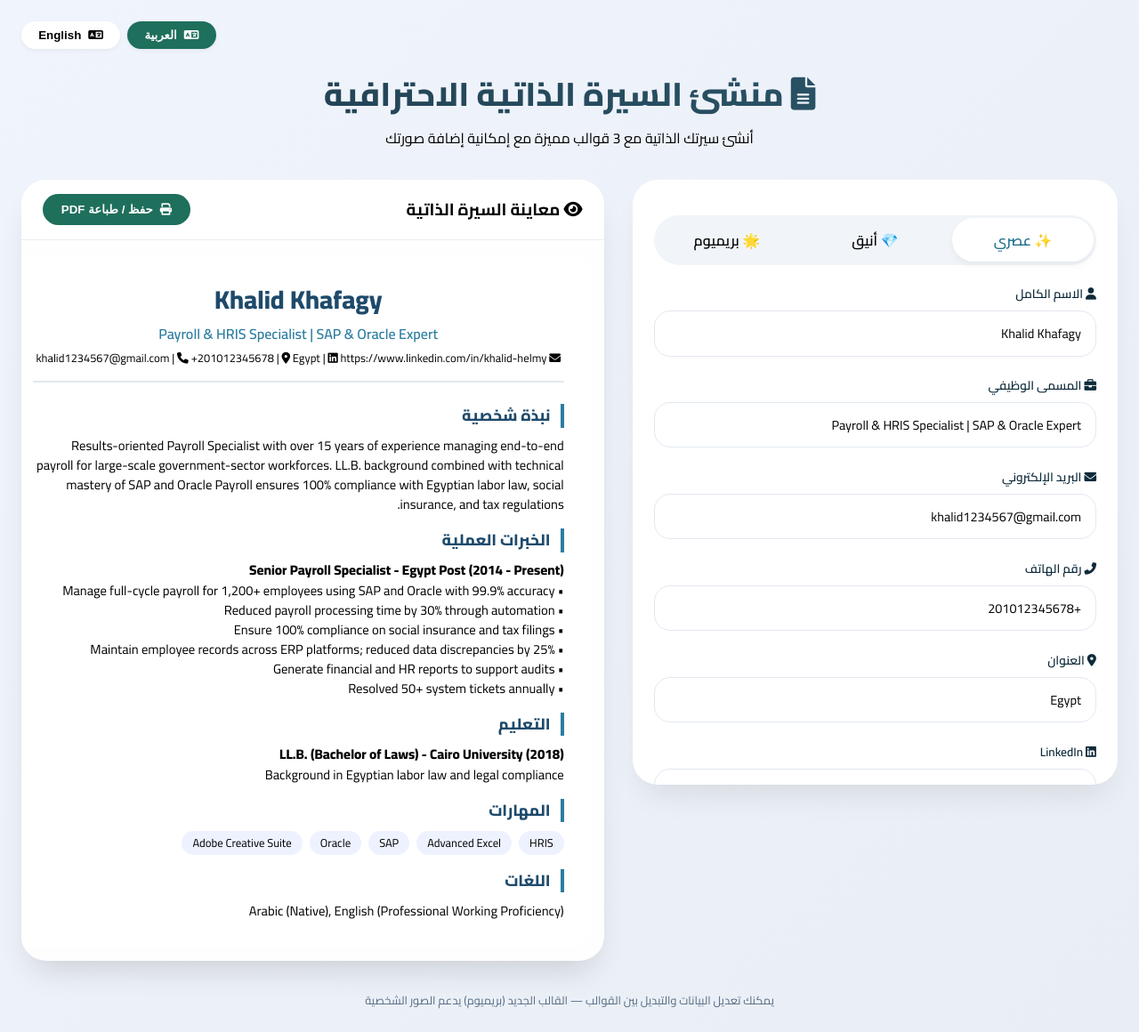
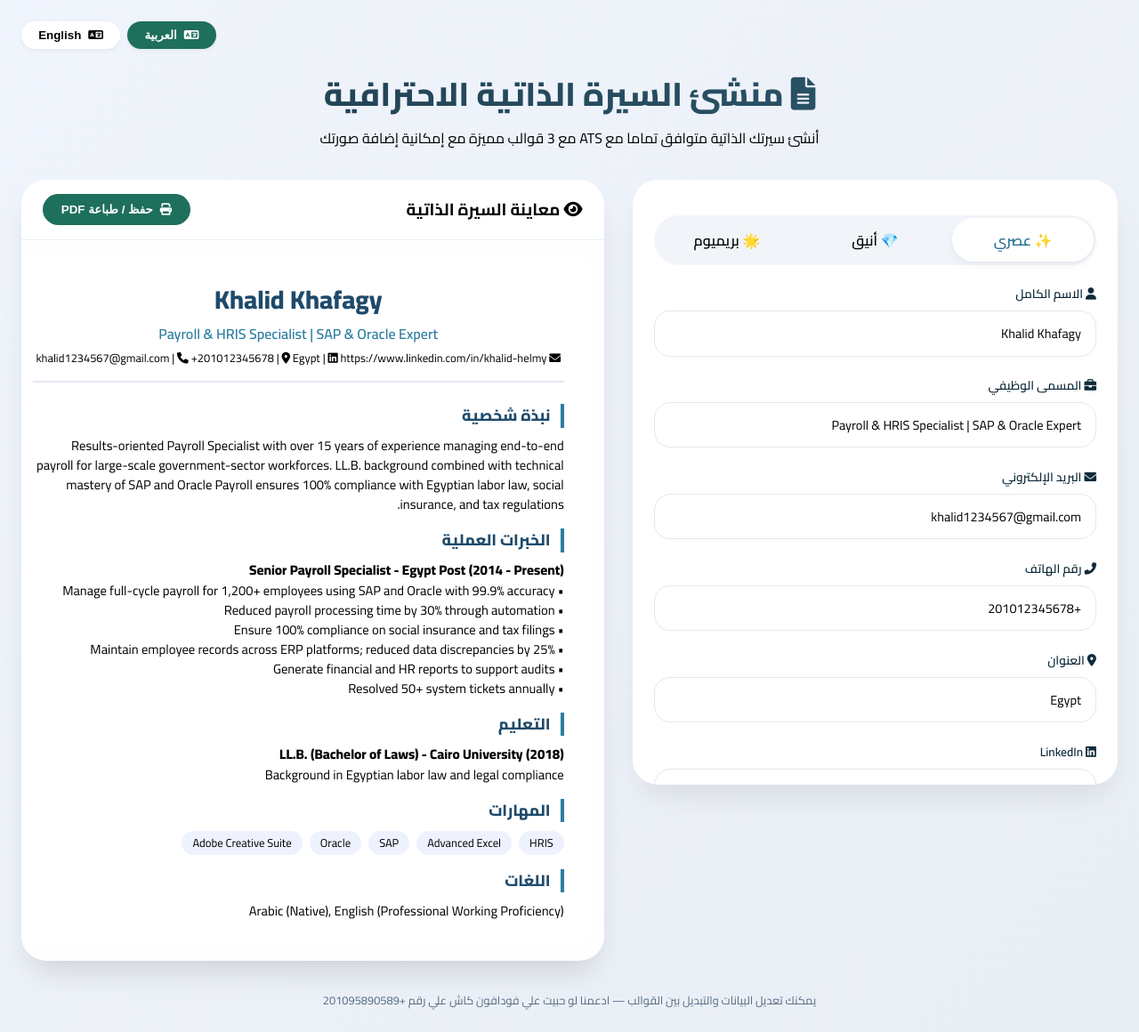
Before and after one commit to khalidsaad772-creator/Taqseet, a plain HTML site: page create_cv.html in a window 1280 px wide. Shown: the whole page at 89% size. Drawn offline with Linux system fonts and the light colour scheme.

Commit message:
Update create_cv.html

```diff
--- a/create_cv.html
+++ b/create_cv.html
@@ -253,8 +253,8 @@
             locationLabel: "العنوان", summaryLabel: "نبذة شخصية", skillsLabel: "المهارات (افصل بينها بفاصلة)", langsLabel: "اللغات",
             expTitle: "الخبرات العملية", eduTitle: "التعليم", addExpText: "إضافة خبرة", addEduText: "إضافة تعليم",
             previewTitle: "معاينة السيرة الذاتية", printText: "حفظ / طباعة PDF",
-            footerText: "يمكنك تعديل البيانات والتبديل بين القوالب — القالب الجديد (بريميوم) يدعم الصور الشخصية",
-            mainTitle: "منشئ السيرة الذاتية الاحترافية", subTitle: "أنشئ سيرتك الذاتية مع 3 قوالب مميزة مع إمكانية إضافة صورتك",
+            footerText: " يمكنك تعديل البيانات والتبديل بين القوالب — ادعمنا لو حبيت علي فودافون كاش علي رقم +201095890589 ",
+            mainTitle: "منشئ السيرة الذاتية الاحترافية", subTitle: "أنشئ سيرتك الذاتية متوافق تماما مع ATS مع 3 قوالب مميزة مع إمكانية إضافة صورتك",
             tempModern: "✨ عصري", tempElegant: "💎 أنيق", tempPremium: "🌟 بريميوم",
             summarySec: "نبذة شخصية", experienceSec: "الخبرات العملية", educationSec: "التعليم", skillsSec: "المهارات", languagesSec: "اللغات", linkedinLabel: "LinkedIn", photoLabel: "الصورة الشخصية (اختياري)"
         },
@@ -263,8 +263,8 @@
             locationLabel: "Location", summaryLabel: "Professional Summary", skillsLabel: "Skills (comma separated)", langsLabel: "Languages",
             expTitle: "Work Experience", eduTitle: "Education", addExpText: "Add Experience", addEduText: "Add Education",
             previewTitle: "CV Preview", printText: "Save / Print PDF",
-            footerText: "Edit data, switch templates — the Premium template supports profile pictures",
-            mainTitle: "Professional CV Builder", subTitle: "Create your CV with 3 unique templates with profile picture support",
+            footerText: "Edit data, switch templates — Support us if you like Vodafone Cash on +201095890589  ",
+            mainTitle: "Professional CV Builder", subTitle: "Create your CV  ATS supports with 3 unique templates with profile picture support",
             tempModern: "✨ Modern", tempElegant: "💎 Elegant", tempPremium: "🌟 Premium",
             summarySec: "Summary", experienceSec: "Work Experience", educationSec: "Education", skillsSec: "Skills", languagesSec: "Languages", linkedinLabel: "LinkedIn", photoLabel: "Profile Picture (Optional)"
         }
```
